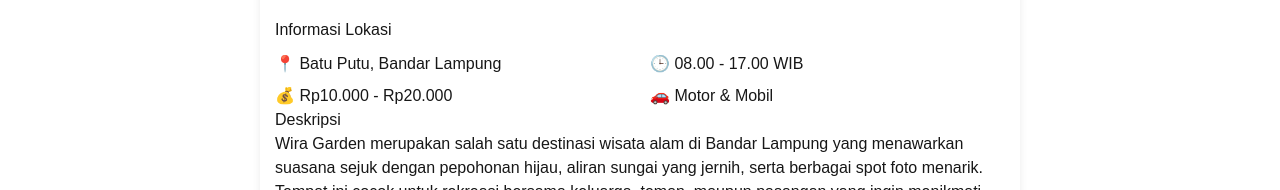
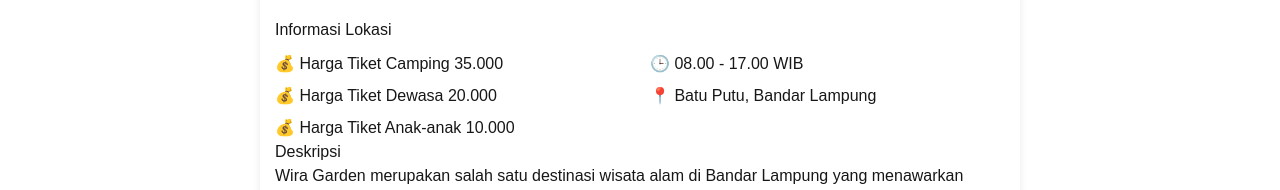
Before and after one commit to jovanakbarsetiodono-code/TI-WEB-24A-SIXTUPLE, a Next.js app in the folder my-app/: page /lokasi in a window 1280 px wide. Shown: the part 590-780 px from the top of the page. Built offline with nearby package versions, Linux system fonts and the light colour scheme.

Commit message:
Menambahkan informasi jenis tiket pada halaman lokasi

```diff
--- a/my-app/app/lokasi/page.tsx
+++ b/my-app/app/lokasi/page.tsx
@@ -21,10 +21,13 @@ export default function Lokasi() {
             <h2 className={styles["subtitle"]}>Informasi Lokasi</h2>
 
             <div className={styles["lokasi-info-grid"]}>
+
+              <p>💰 Harga Tiket Camping 35.000</p>
+
+              <p>🕒 08.00 - 17.00 WIB</p>
+              <p>💰 Harga Tiket Dewasa 20.000</p>
               <p>📍 Batu Putu, Bandar Lampung</p>
-              <p>🕒 08.00 - 17.00 WIB</p>
-              <p>💰 Rp10.000 - Rp20.000</p>
-              <p>🚗 Motor & Mobil</p>
+              <p>💰 Harga Tiket Anak-anak 10.000</p>
             </div>
             <h2 className={styles["subtitle"]}>Deskripsi</h2>
 
```
